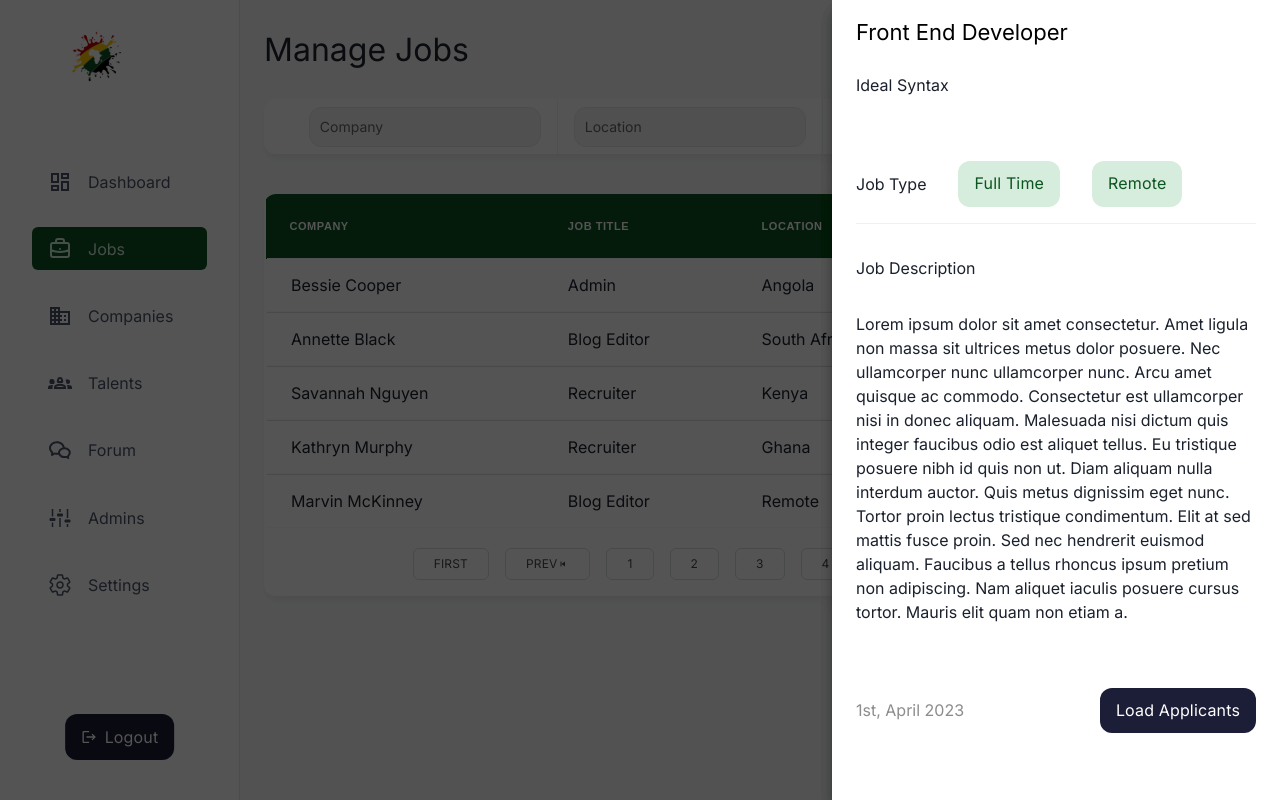
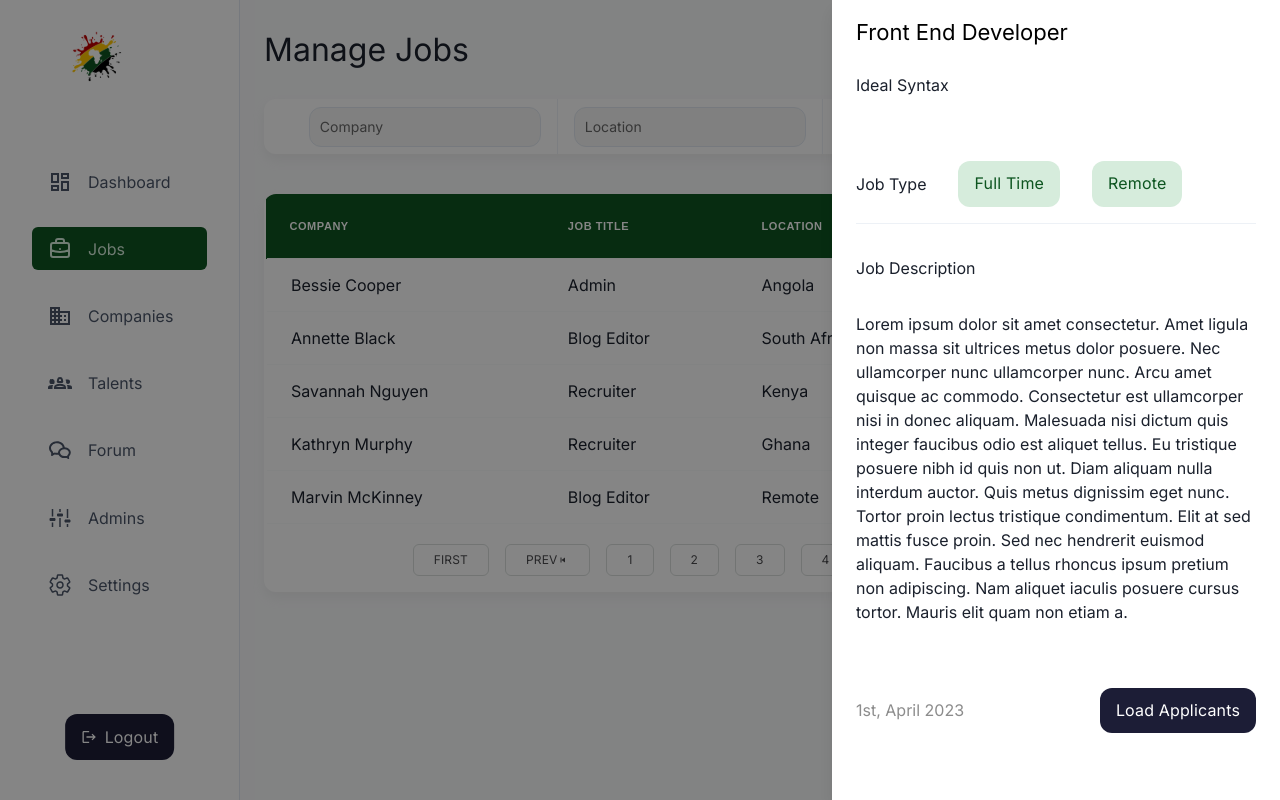
Before and after one commit to AfriSplash-Remotely/AfriSplash-SuperAdmin, a React (Vite) app: page /dashboard/jobs in a window 1280 px wide. Both pictures are taken after a click on the button 1224 px from the left and 283 px from the top of the page. Built offline with nearby package versions, Linux system fonts and the light colour scheme; grey boxes are pictures that could not be loaded.

Commit message:
fix:resolve all changes requested

```diff
--- a/package.json
+++ b/package.json
@@ -16,6 +16,7 @@
     "@hookform/resolvers": "^3.1.0",
     "axios": "^1.3.4",
     "framer-motion": "^10.12.4",
+    "prop-types": "^15.8.1",
     "react": "^18.2.0",
     "react-dom": "^18.2.0",
     "react-hook-form": "^7.43.9",
@@ -31,7 +32,6 @@
     "@types/react-dom": "^18.0.11",
     "@vitejs/plugin-react-swc": "^3.0.0",
     "postcss": "^8.4.23",
-    "tailwindcss": "^3.3.2",
     "typescript": "^4.9.3",
     "vite": "^4.2.0"
   }
--- a/src/Modules/Jobs/components/JobDetails.tsx
+++ b/src/Modules/Jobs/components/JobDetails.tsx
@@ -1,4 +1,5 @@
 import React from 'react'
+import { InferProps } from "prop-types";
 import {
     Box,
     Text,
@@ -10,14 +11,10 @@ import {
     DrawerOverlay,
     Divider
 } from '@chakra-ui/react'
+import JobDetailsProps from './job_details_props';
 
-interface JobDetailsProps {
-    isOpen: boolean,
-    onOpen: () => void,
-    onClose: () => void
-}
 
-export default function JobDetails({ isOpen, onClose }: JobDetailsProps): JSX.Element {
+export default function JobDetails({ isOpen, onClose }: InferProps<typeof JobDetailsProps>): JSX.Element {
     return (
         <Box>
             <Drawer
@@ -26,7 +23,7 @@ export default function JobDetails({ isOpen, onClose }: JobDetailsProps): JSX.El
                 onClose={onClose}
                 size="sm"
             >
-                <DrawerOverlay bg="rgba(0, 0, 0, 0.2)" />
+                <DrawerOverlay />
                 <DrawerContent>
                     <DrawerHeader color="#000000" fontSize='xl'>Front End Developer</DrawerHeader>
                     <DrawerBody>
--- a/src/Modules/Jobs/components/TableContent.tsx
+++ b/src/Modules/Jobs/components/TableContent.tsx
@@ -162,12 +162,13 @@ function TableContent(): JSX.Element {
                       </MenuList>
                     </Menu>
                   </Td>
-                </Tr>
-                  <JobDetails isOpen={isOpen} onOpen={onOpen} onClose={onClose} />
+                  </Tr>
                 </>
               );
             })}
+
           </Tbody>
+          <JobDetails isOpen={isOpen} onOpen={onOpen} onClose={onClose} />
         </Table>
       </TableContainer>
 
--- /dev/null
+++ b/src/Modules/Jobs/components/job_details_props.ts
@@ -0,0 +1,9 @@
+import PropTypes, { InferProps } from "prop-types";
+
+const JobDetailsProps = {
+  isOpen: PropTypes.bool.isRequired,
+  onOpen: PropTypes.func.isRequired,
+  onClose: PropTypes.func.isRequired,
+};
+
+export default JobDetailsProps;
```
Also changed, not shown: 2 other files (tests, documents, lock files or other folders).
